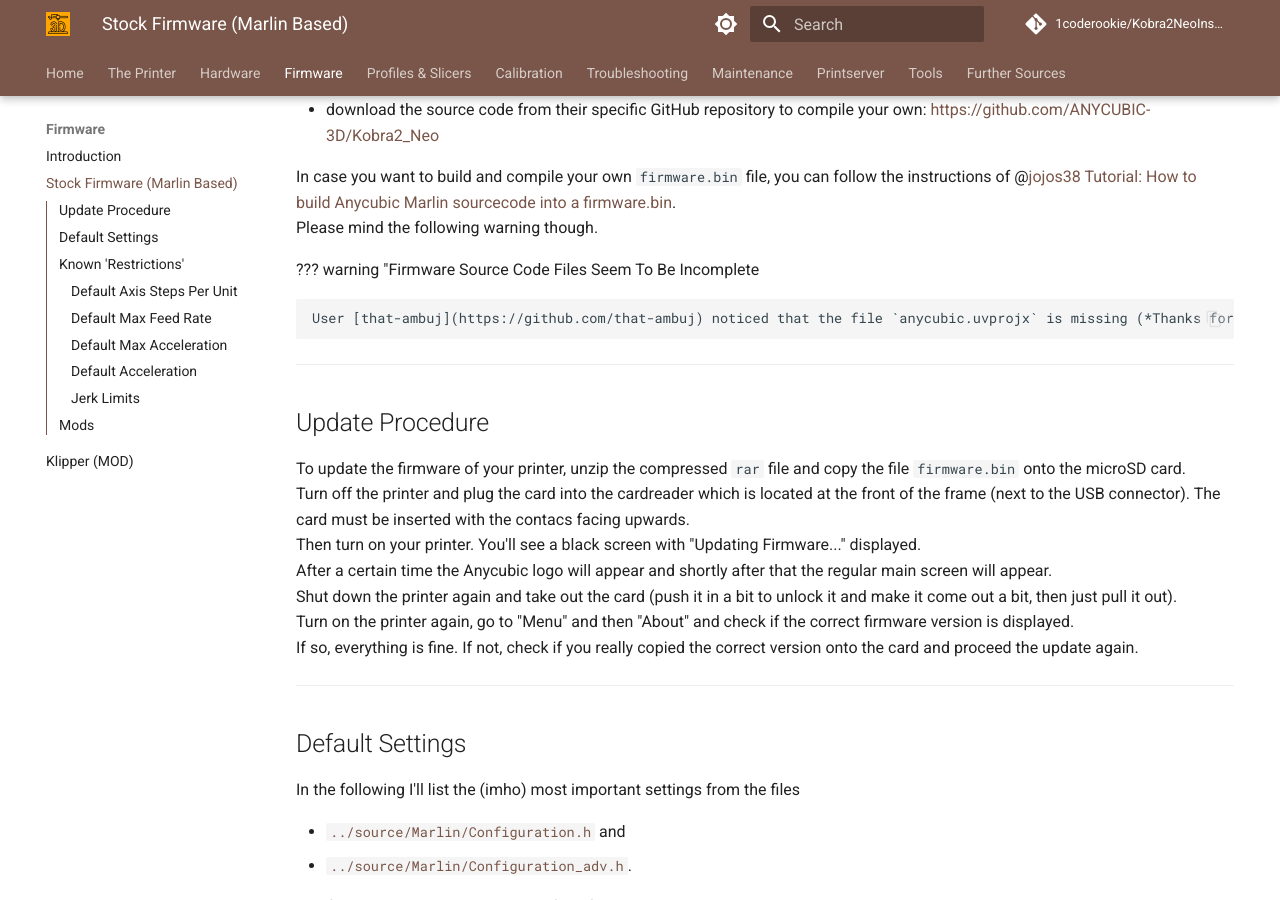
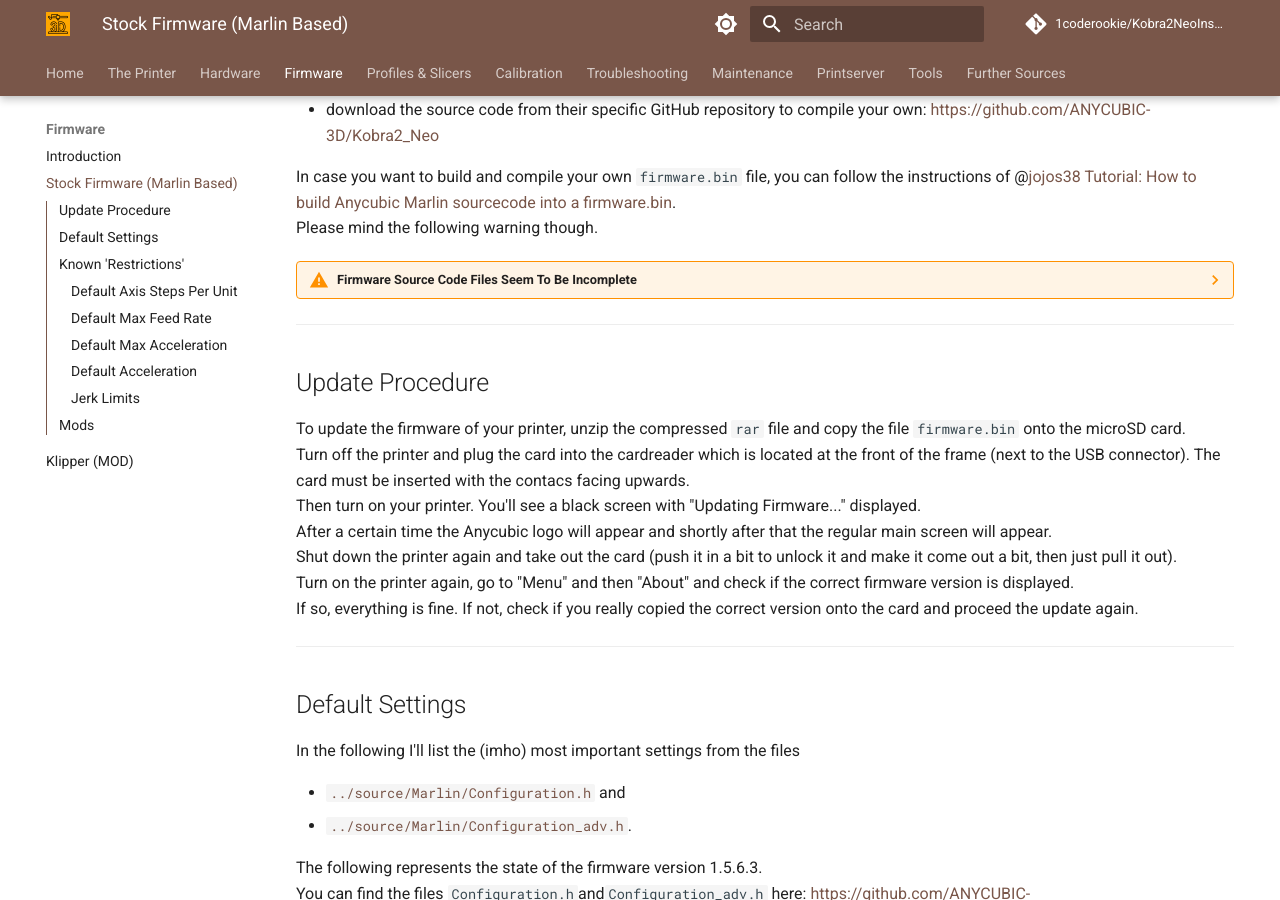
Before and after one commit to 1coderookie/Kobra2NeoInsights, an MkDocs documentation site: the page built from docs/firmware/fw_marlin.md, in a window 1280 px wide and 900 px high, scrolled down 379 px. Built offline with MkDocs 1.6.1 and Material for MkDocs 9.7.7, drawn with Linux system fonts in a browser that asks for light colours; comment, search, counter and statistics services are not loaded.

Commit message:
Update fw_marlin.md

```diff
--- a/docs/firmware/fw_marlin.md
+++ b/docs/firmware/fw_marlin.md
@@ -16,7 +16,7 @@
 In case you want to build and compile your own `firmware.bin` file, you can follow the instructions of @[jojos38](https://github.com/jojos38) [Tutorial: How to build Anycubic Marlin sourcecode into a firmware.bin](https://www.reddit.com/r/anycubic/comments/y2waxu/tutorial_how_to_build_anycubic_marlin_source_code/).
 Please mind the following warning though.
 
-??? warning "Firmware Source Code Files Seem To Be Incomplete
+??? warning "Firmware Source Code Files Seem To Be Incomplete"
 
     User [that-ambuj](https://github.com/that-ambuj) noticed that the file `anycubic.uvprojx` is missing (*Thanks for reaching out!*), which seems to be necessary to compile the firmware. If you have any helpful information about this or how to compile the firmware even though this file is missing, [please contribute to this GitHub discussion](https://github.com/1coderookie/Kobra2NeoInsights/discussions/5).
 
```
